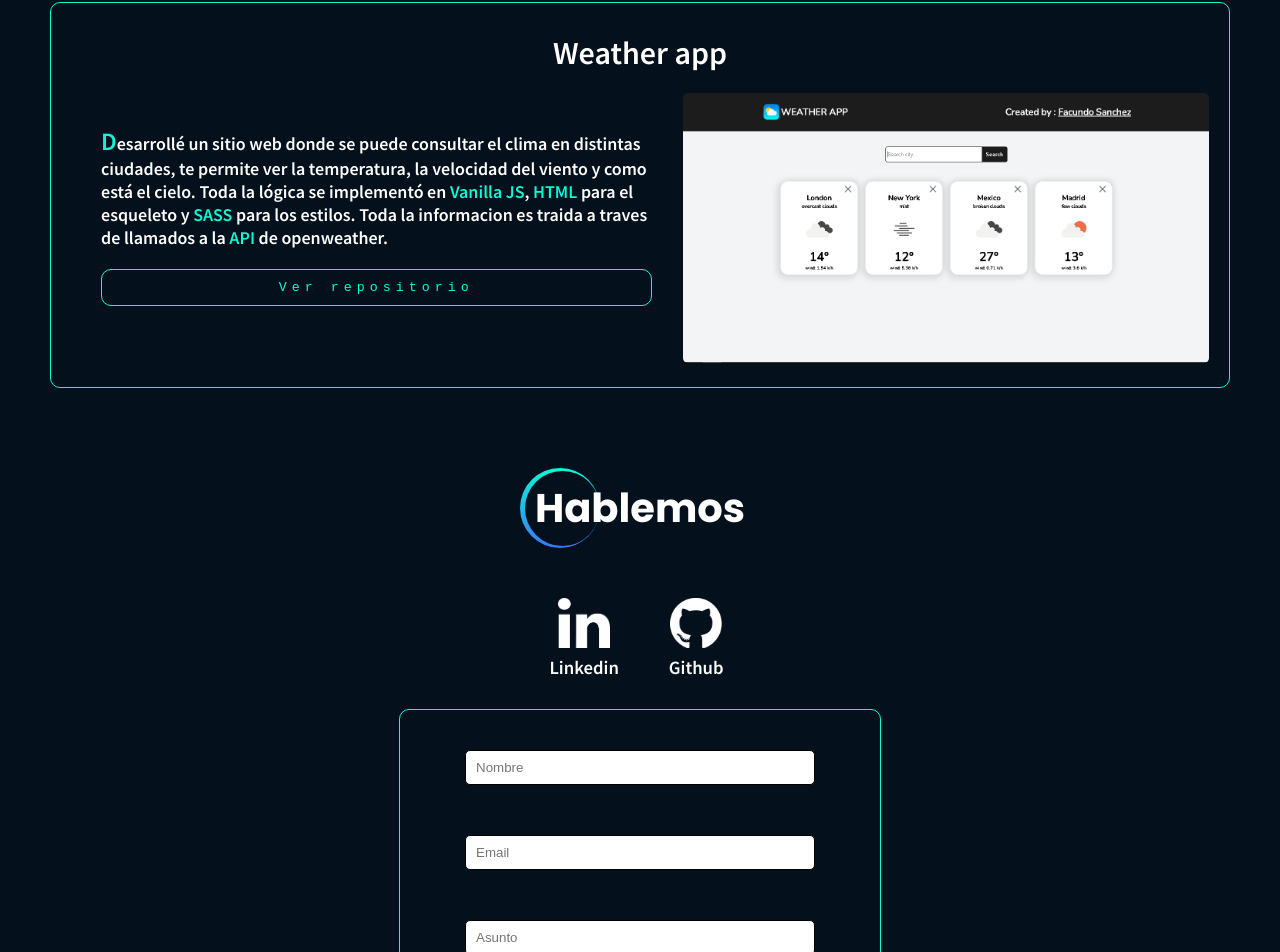
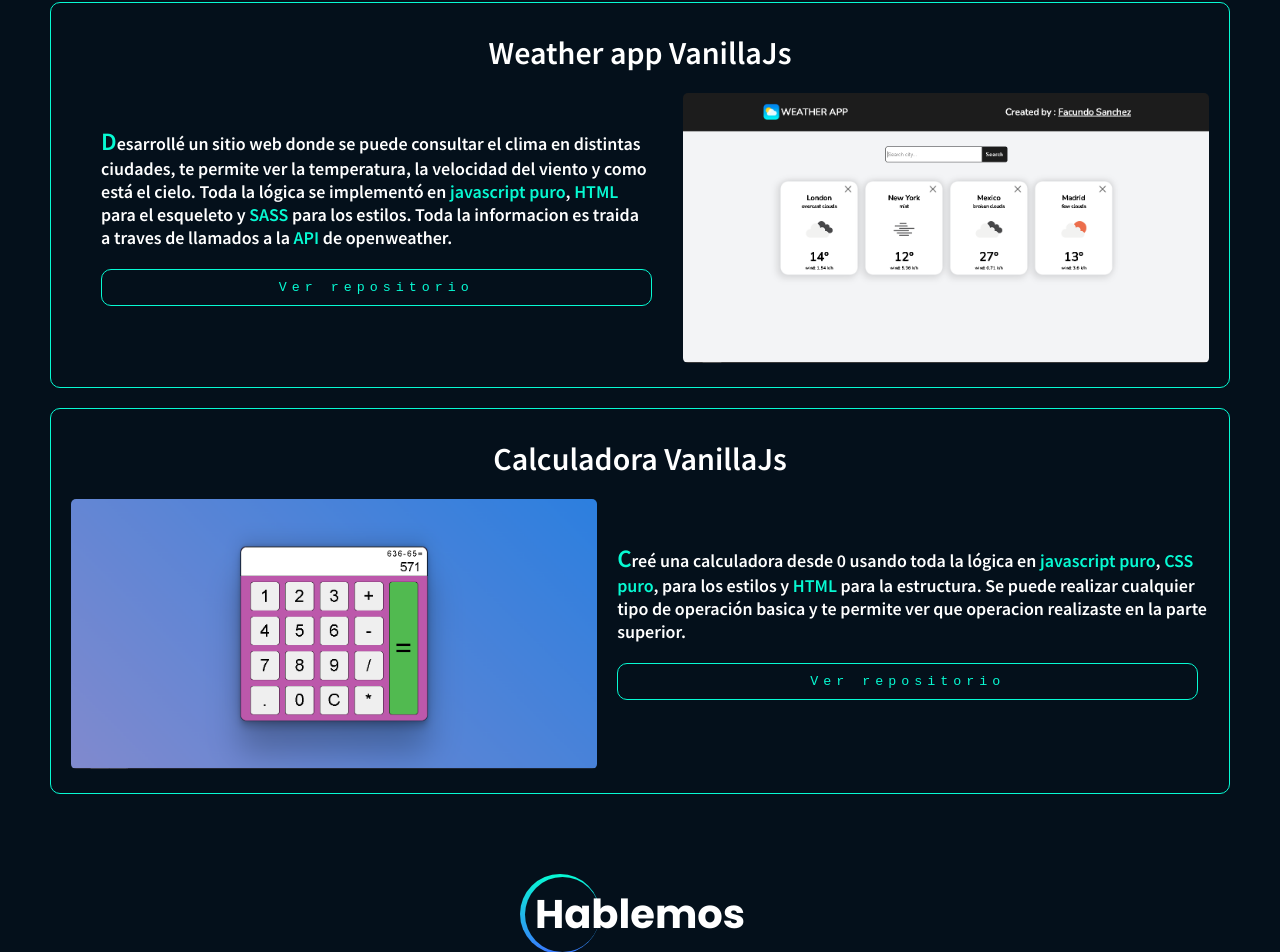
Before and after one commit to sanchezzfacu/porftolio, a React (Create React App) app: page / in a window 1280 px wide. Shown: the part 3585-4537 px from the top of the page. Built offline with nearby package versions, Linux system fonts and the light colour scheme; a web font is replaced by a local one.

Commit message:
added calculator project

```diff
--- a/src/components/Projects.jsx
+++ b/src/components/Projects.jsx
@@ -4,6 +4,7 @@ import homebb from '../img/bb-home.png'
 import homemysaccesorios from '../img/home-mysaccesorios.png'
 import homeproyectofinal from '../img/home-proyectofinal.png'
 import homeWeather from '../img/weather-home.png'
+import homeCalculadora from '../img/calculadora-home.png'
 import '../css/Projects.css'
 import CircleLogo from './CircleLogo'
 function Projects() {
@@ -102,14 +103,14 @@ function Projects() {
 
             <div className="individual-container">
                 <div className='app-title'>
-                    <h1>Weather app</h1>
+                    <h1>Weather app VanillaJs</h1>
                 </div>
                 <div className="text-img-container">
                     <div className="app-text">
                         <h3 className='text-right'>
                             Desarrollé un sitio web donde se puede consultar el clima en distintas ciudades, te permite
                             ver la temperatura, la velocidad del viento y como está el cielo. Toda la lógica se implementó
-                            en <b>Vanilla JS</b>, <b>HTML</b> para el esqueleto y <b>SASS</b> para los estilos. Toda la informacion
+                            en <b>javascript puro</b>, <b>HTML</b> para el esqueleto y <b>SASS</b> para los estilos. Toda la informacion
                             es traida a traves de llamados a la <b>API</b> de openweather.
                         </h3>
                         <a className='respositorio-link' href='https://github.com/sanchezzfacu/weather-VanillaJscd' target='_blank' rel="noreferrer"><button className='btn-repositorio-left'>Ver repositorio</button></a>
@@ -119,6 +120,27 @@ function Projects() {
                     </div>
                 </div>
             </div>
+
+            <div className="individual-container">
+                <div className="app-title">
+                    <h1>Calculadora VanillaJs</h1>
+                </div>
+                <div className="align-right">
+                    <div className="app-img">
+                        <img src={homeCalculadora} alt="imagen no encontrada"/>
+                    </div>
+                    <div className="text-img-container">
+                        <div className="app-text">
+                            <h3 className='text-left'>
+                                Creé una calculadora desde 0 usando toda la lógica en <b>javascript puro</b>, <b>CSS puro</b>,
+                                para los estilos y <b>HTML</b> para la estructura. Se puede realizar cualquier tipo de operación
+                                basica y te permite ver que operacion realizaste en la parte superior.
+                            </h3>
+                            <a className='respositorio-link'  href='https://github.com/sanchezzfacu/Breaking-Bad-App' target='_blank' rel="noreferrer"><button className='btn-repositorio'>Ver repositorio</button></a>
+                        </div>
+                    </div>
+                </div>
+            </div>
         </div>
     )
 }
```
Also changed, not shown: src/img/calculadora-home.png (added).
